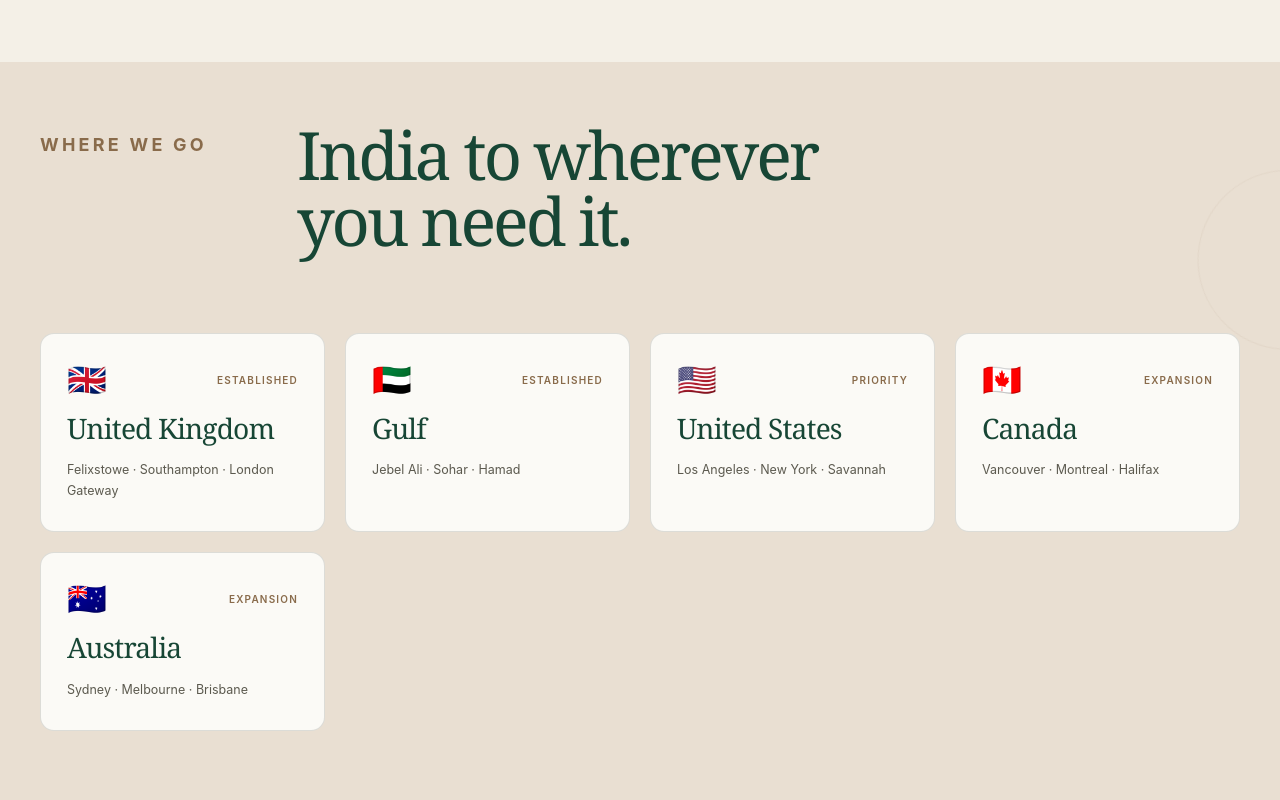
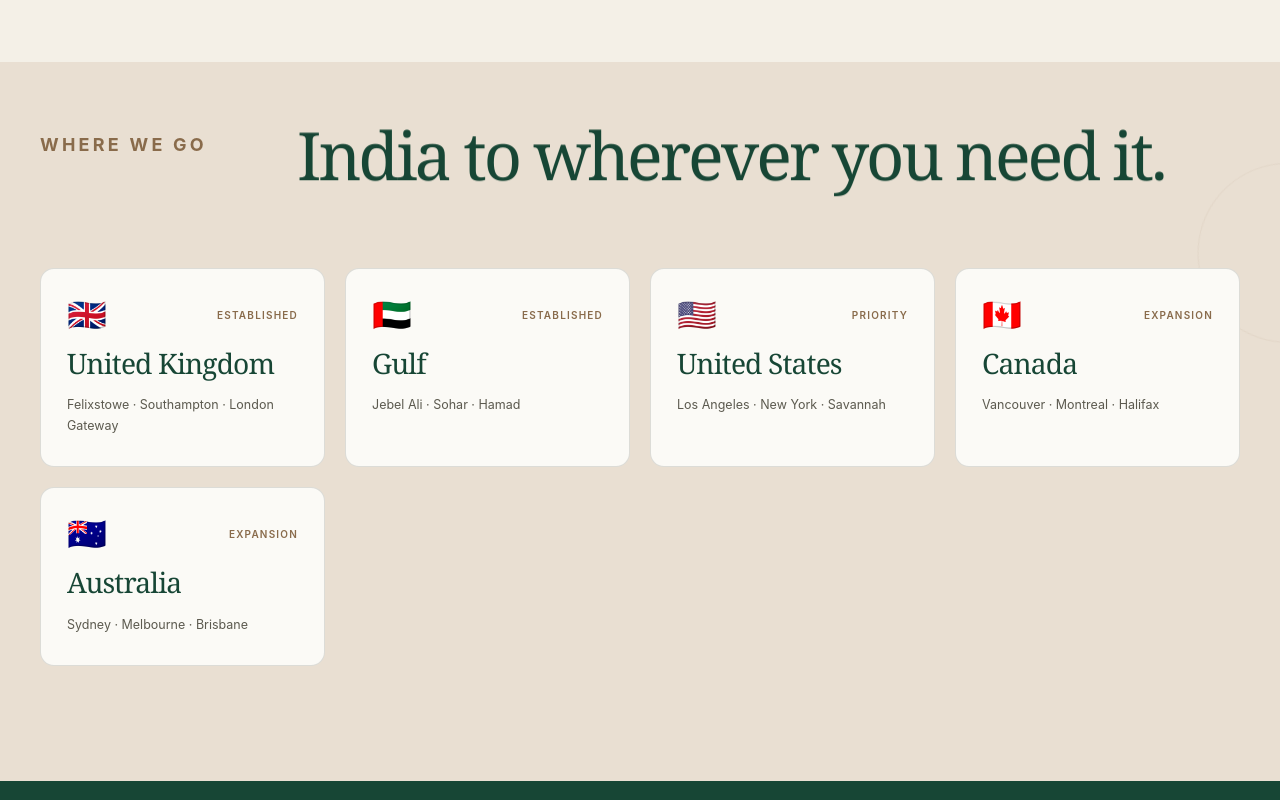
Before and after one commit to Lokesh-5618/sri-jothi-site, a React (Vite) app: page / in a window 1280 px wide. Shown: the part 3680-4480 px from the top of the page. Built offline with nearby package versions, Linux system fonts and the light colour scheme.

Commit message:
Update Home.jsx

```diff
--- a/src/pages/Home.jsx
+++ b/src/pages/Home.jsx
@@ -443,7 +443,7 @@ export default function Home() {
 
       <section className="section markets" id="markets">
         <div className="wrap">
-          <div className="section-head"><div className="eyebrow reveal">Where we go</div><h2 className="display text-reveal reveal" data-stagger><span>India to wherever</span><span>you need it.</span></h2></div>
+          <div className="section-head"><div className="eyebrow reveal">Where we go</div><h2 className="display text-reveal reveal" data-stagger><span>India to wherever you need it.</span></h2></div>
           <div className="markets-grid" data-stagger>
             {MARKETS.map((market) => (
               <div className="market-card blur-reveal" key={market.name}>
```
